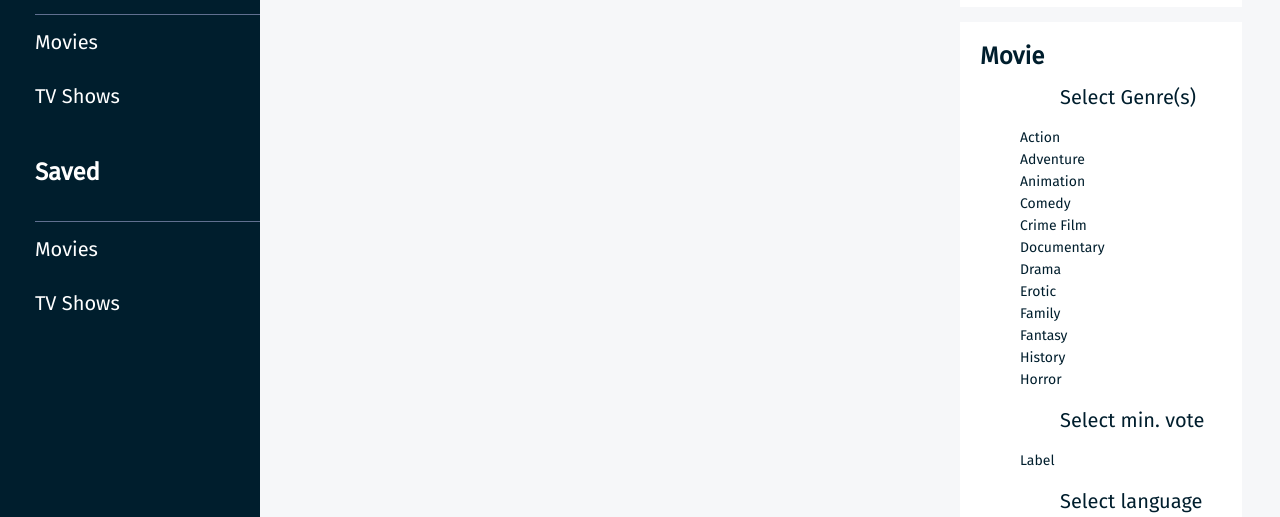
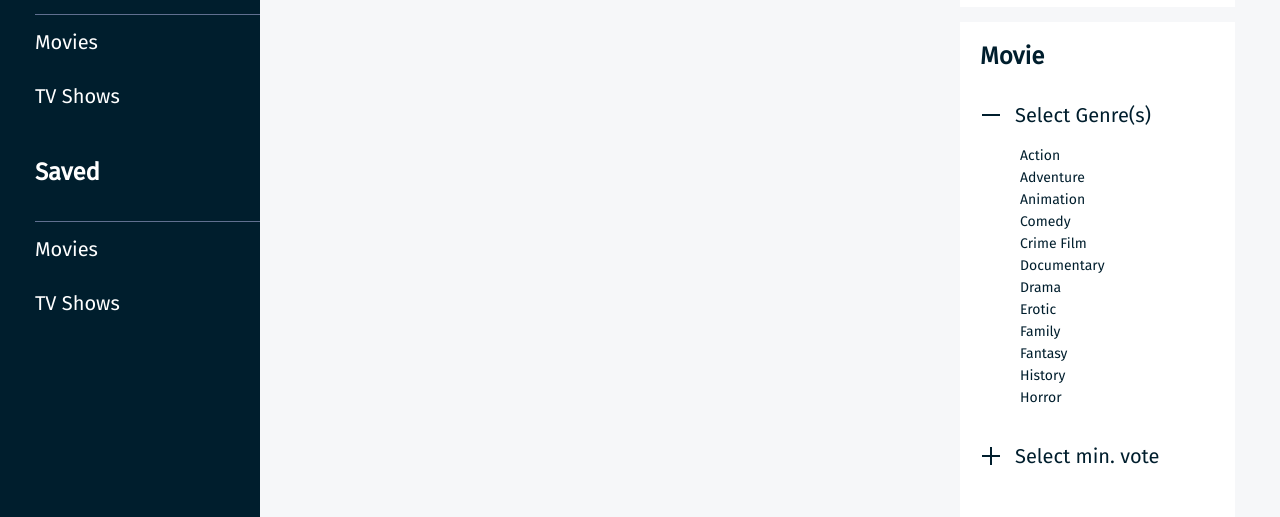
Before and after one commit to hugocowan/film-reviews, a React (Create React App) app: page / in a window 1280 px wide. Shown: the part 280-797 px from the top of the page. Built offline with nearby package versions, Linux system fonts and the light colour scheme; no server answers.

Commit message:
Added plus and minus symbols, added collapsible menu system.

```diff
--- a/src/App.js
+++ b/src/App.js
@@ -8,6 +8,9 @@ class App extends React.Component {
         filmCount: 0,
         genres: [],
         isSearching: false,
+        hideFilterVote: true,
+        hideFilterGenre: false,
+        hideFilterLanguage: true,
     };
 
     async componentDidMount() {
@@ -128,9 +131,11 @@ class App extends React.Component {
                     <h1>Movie</h1>
                     <div className={'collapsible'}>
                         <div className={'horizontal bar'} />
-                        <div className={'Vertical bar'} />
-                        <h2>Select Genre(s)</h2>
-                        <ul>
+                        {this.state.hideFilterGenre && <div className={'vertical bar'} />}
+                        <div className={'button-container'}>
+                            <a onClick={() => this.setState({ hideFilterGenre: !this.state.hideFilterGenre })}>Select Genre(s)</a>
+                        </div>
+                        {!this.state.hideFilterGenre && <ul>
                             <li>Action</li>
                             <li>Adventure</li>
                             <li>Animation</li>
@@ -143,23 +148,27 @@ class App extends React.Component {
                             <li>Fantasy</li>
                             <li>History</li>
                             <li>Horror</li>
-                        </ul>
+                        </ul>}
                     </div>
                     <div className={'collapsible'}>
                         <div className={'horizontal bar'} />
-                        <div className={'Vertical bar'} />
-                        <h2>Select min. vote</h2>
-                        <ul>
+                        {this.state.hideFilterVote && <div className={'vertical bar'} />}
+                        <div className={'button-container'}>
+                            <a onClick={() => this.setState({ hideFilterVote: !this.state.hideFilterVote })}>Select min. vote</a>
+                        </div>
+                        {!this.state.hideFilterVote && <ul>
                             <li>Label</li>
-                        </ul>
+                        </ul>}
                     </div>
                     <div className={'collapsible'}>
                         <div className={'horizontal bar'} />
-                        <div className={'Vertical bar'} />
-                        <h2>Select language</h2>
-                        <ul>
+                        {this.state.hideFilterLanguage && <div className={'vertical bar'} />}
+                        <div className={'button-container'}>
+                            <a onClick={() => this.setState({ hideFilterLanguage: !this.state.hideFilterLanguage })}>Select language</a>
+                        </div>
+                        {!this.state.hideFilterLanguage && <ul>
                             <li>Label</li>
-                        </ul>
+                        </ul>}
                     </div>
                 </div>
             </aside>
--- a/src/index.scss
+++ b/src/index.scss
@@ -110,11 +110,13 @@ main {
         .content {
             display: flex;
             flex-flow: row wrap;
+            width: 100%;
 
             .header {
                 display: flex;
                 flex-flow: row wrap;
                 justify-content: space-between;
+                width: 100%;
 
                 h1 {
                     width: 80%;
@@ -131,6 +133,7 @@ main {
 
                 .genre {
                     color: #D9E021;
+                    width: 100%;
                 }
 
             }
@@ -196,22 +199,46 @@ aside {
 
         .collapsible {
             width: 100%;
+            display: flex;
+            flex-flow: row wrap;
+            user-select: none;
 
-            h2 {
-                padding: 15px 80px;
+            .button-container {
+                width: 100%;
             }
 
-            li {
-                margin: 5px 0;
+            a {
+                @extend h2;
+                padding: 15px 35px;
+                display: inline-block;
+
+                &:hover {
+                    cursor: pointer;
+                }
             }
 
-            &:before {
-                width: 0;
-                height: 0;
-                border-top: 140px solid #20a3bf;
-                border-left: 70px solid transparent;
-                border-right: 70px solid transparent;
+            ul {
+
+                li {
+                    margin: 5px 0;
+                }
             }
+
+            .bar {
+                position: relative;
+                background: #001E2D;
+                width: 2px;
+                height: 18px;
+                top: 36px;
+                left: 8px;
+
+                &.horizontal {
+                    transform: rotate(90deg);
+                    top: 36px;
+                    left: 10px;
+                }
+            }
+
         }
     }
 
```
